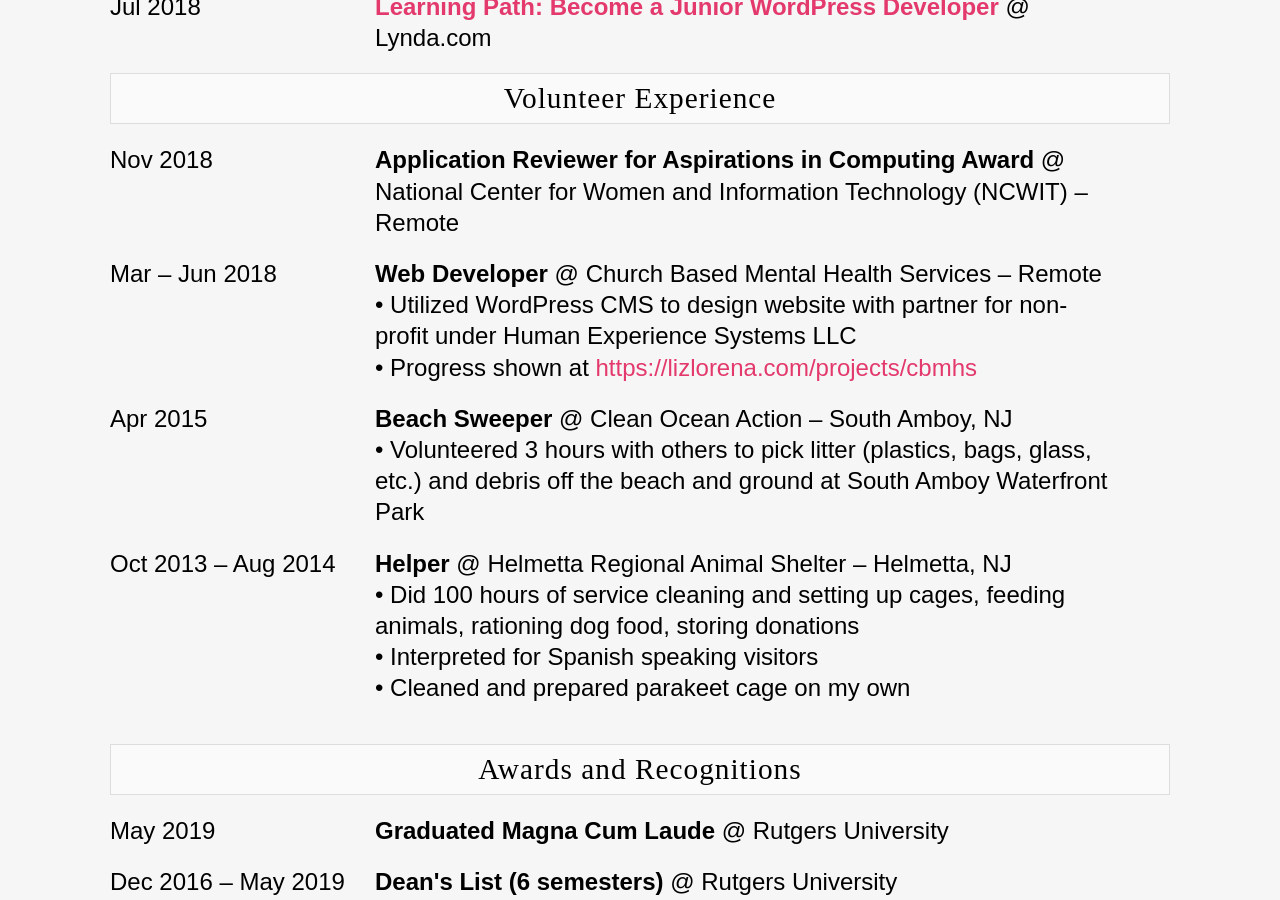
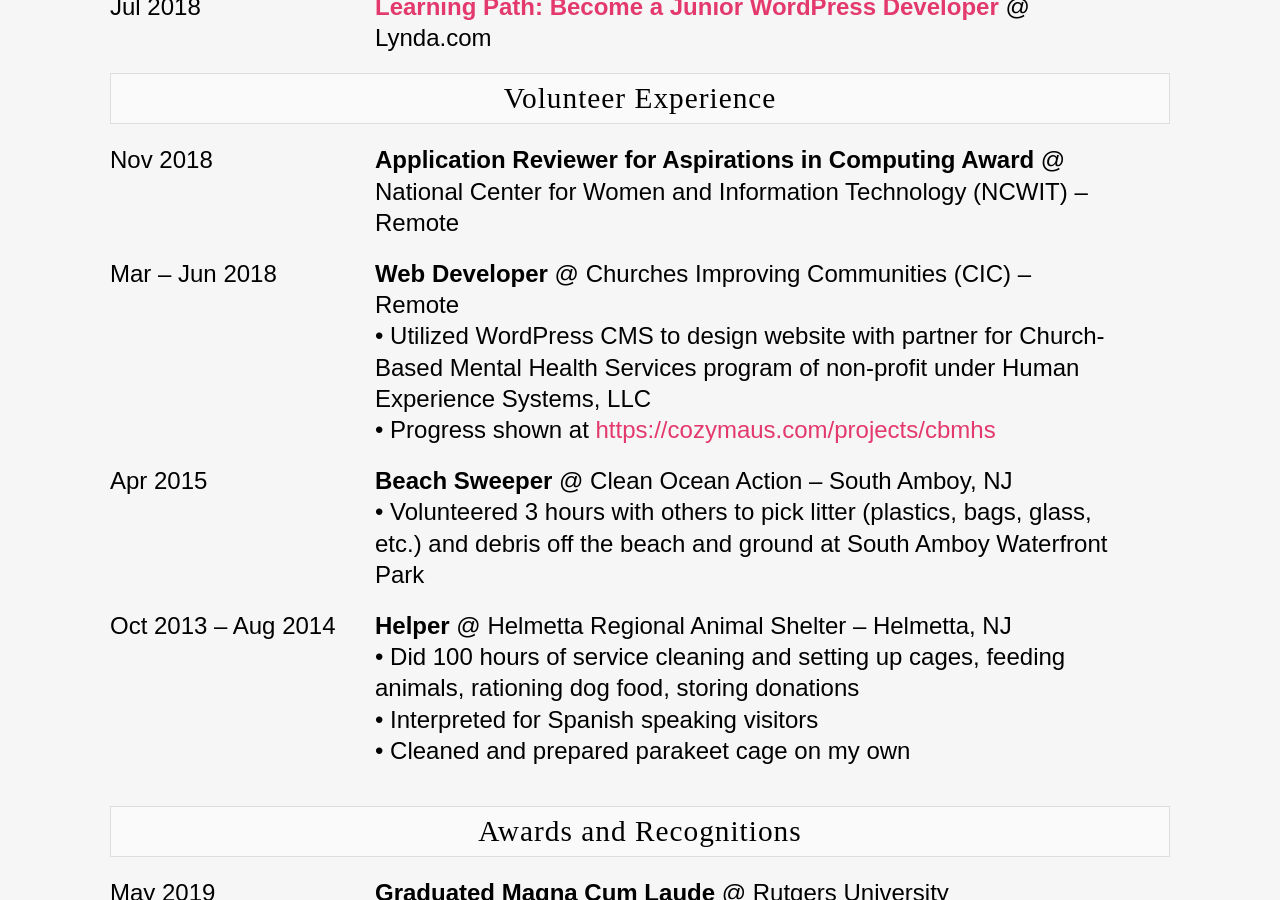
Before and after one commit to liz-lorena/2020, a Jekyll site: the page built from cv/index.html, in a window 1280 px wide and 900 px high, scrolled down 3068 px. Built offline with Jekyll 4.4.1, drawn with Linux system fonts in a browser that asks for light colours.

Commit message:
Fixing CV

```diff
--- a/cv/index.html
+++ b/cv/index.html
@@ -173,9 +173,9 @@
 
 	<div class="columnOne"><p>Mar – Jun 2018</p></div>
 		<div class="columnTwo"><p>
-			<strong>Web Developer</strong> @ Church Based Mental Health Services – Remote<br>
-			• Utilized WordPress CMS to design website with partner for non-profit under Human Experience Systems LLC<br>
-			• Progress shown at <a href="https://lizlorena.com/projects/cbmhs" target="_blank" rel="nofollow">https://lizlorena.com/projects/cbmhs</a>
+			<strong>Web Developer</strong> @ Churches Improving Communities (CIC) – Remote<br>
+			• Utilized WordPress CMS to design website with partner for Church-Based Mental Health Services program of non-profit under Human Experience Systems, LLC<br>
+			• Progress shown at <a href="https://cozymaus.com/projects/cbmhs" target="_blank" rel="nofollow">https://cozymaus.com/projects/cbmhs</a>
 		</p></div>
 
 	<div class="columnOne"><p>Apr 2015</p></div>
```
